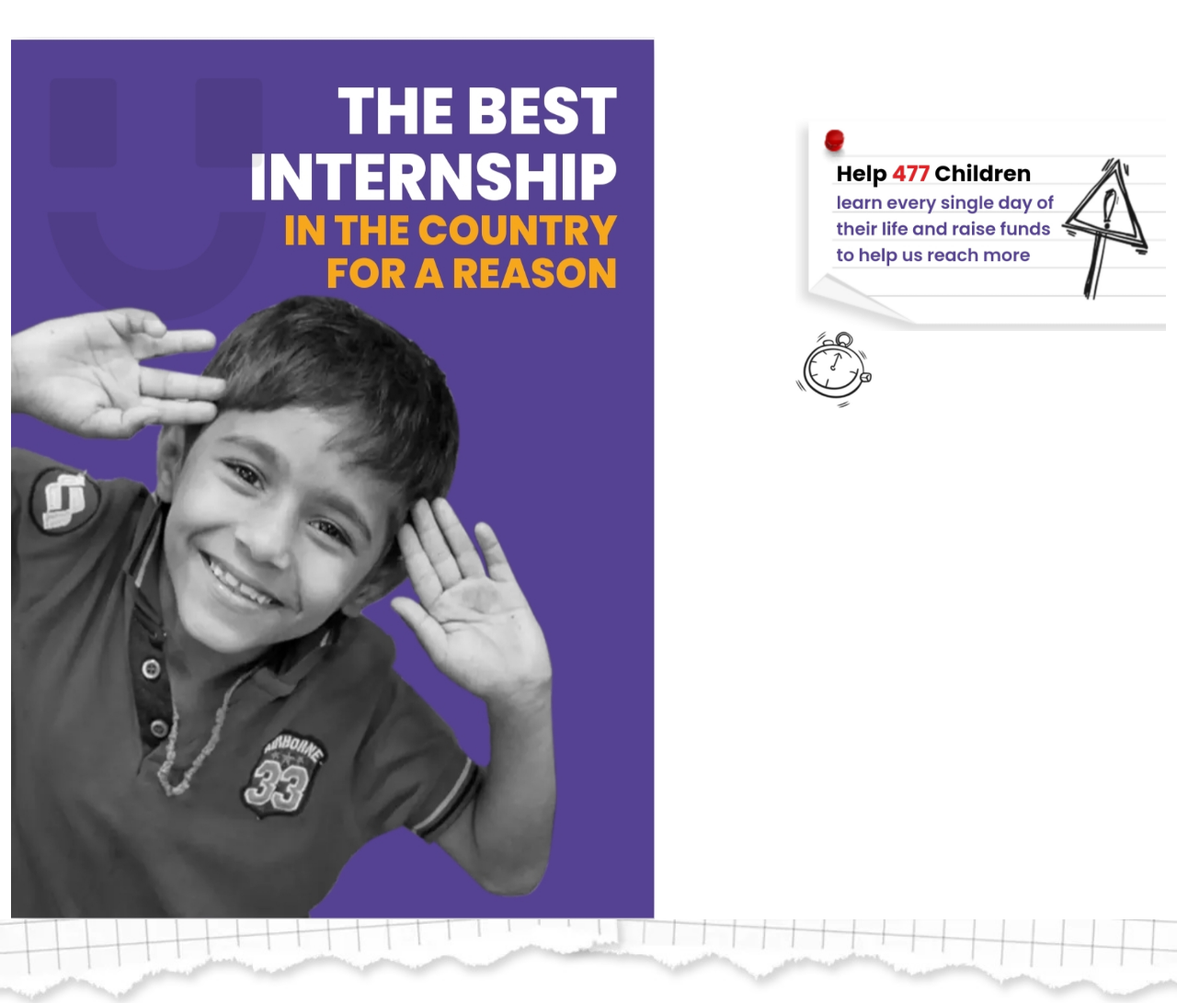
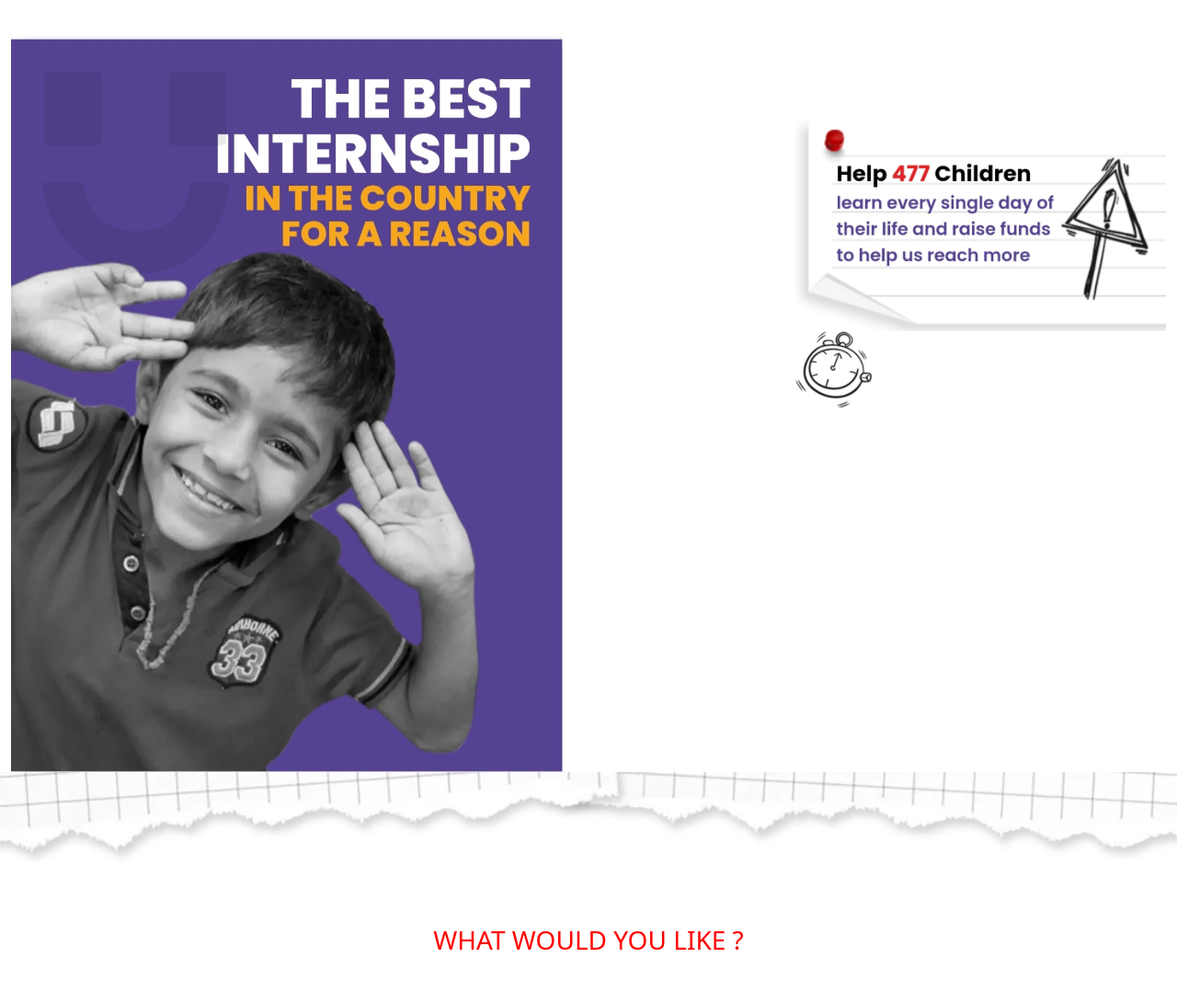
Before and after one commit to akashrgg/muskurahat-Foundation-website, a plain HTML site: page index.html in a window 1280 px wide. Shown: the top 1091 px of the page at 92% size. Drawn offline with nearby package versions, Linux system fonts and the light colour scheme.

Commit message:
Add files via upload

```diff
--- a/index.html
+++ b/index.html
@@ -22,7 +22,7 @@
         <div class="row martop">
             <div class="h  col-12 col-lg-8 col-md-12 col-sm-12 col-xl-8  d-flex justify-content-start text-center ">
 
-                <img src="imgle.jpg" alt="" class="img-fluid " width="700px"/>
+                <img src="imgle.jpg" alt="" class="img-fluid " width="600px"/>
 
 
 
--- a/style.css
+++ b/style.css
@@ -49,7 +49,7 @@
 
 }
 .h{
-    height:120vh;
+    height:100vh;
 }
 
 .bg{
```
